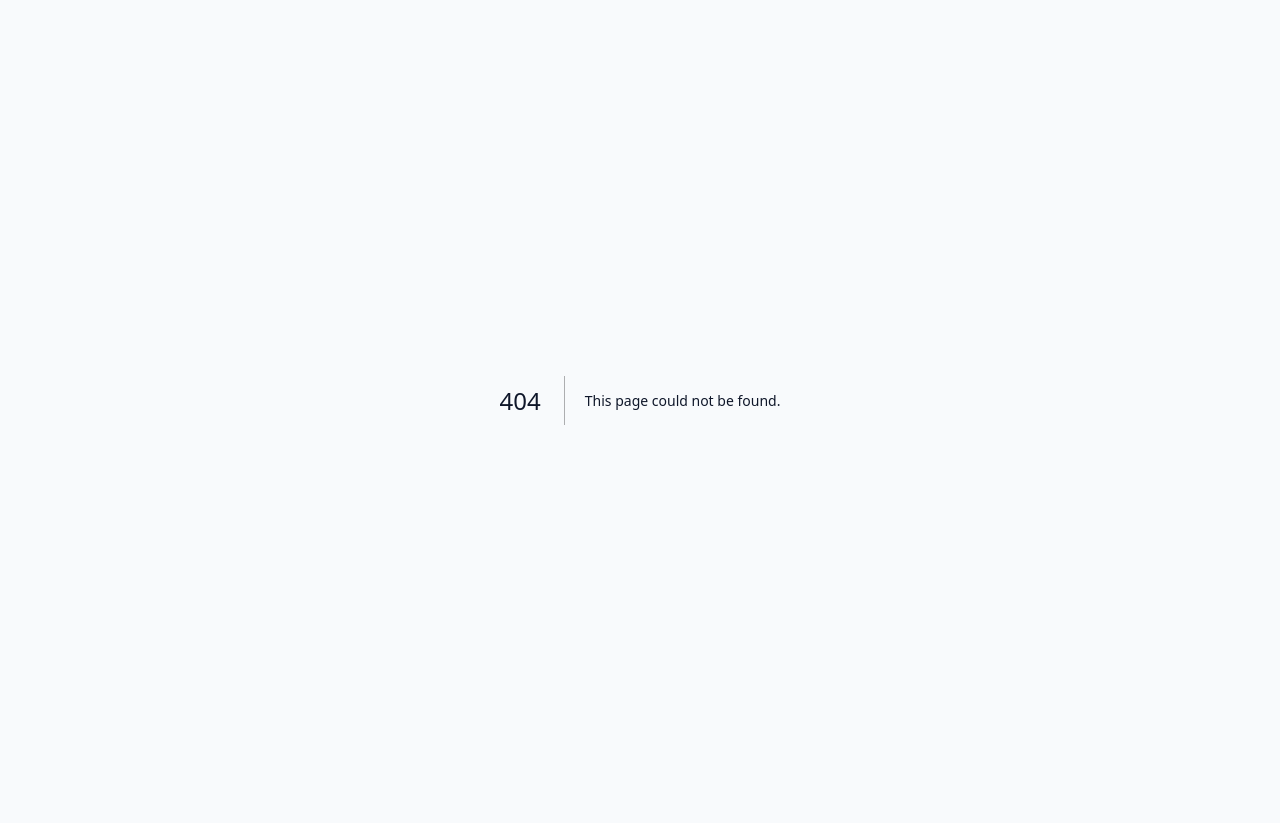
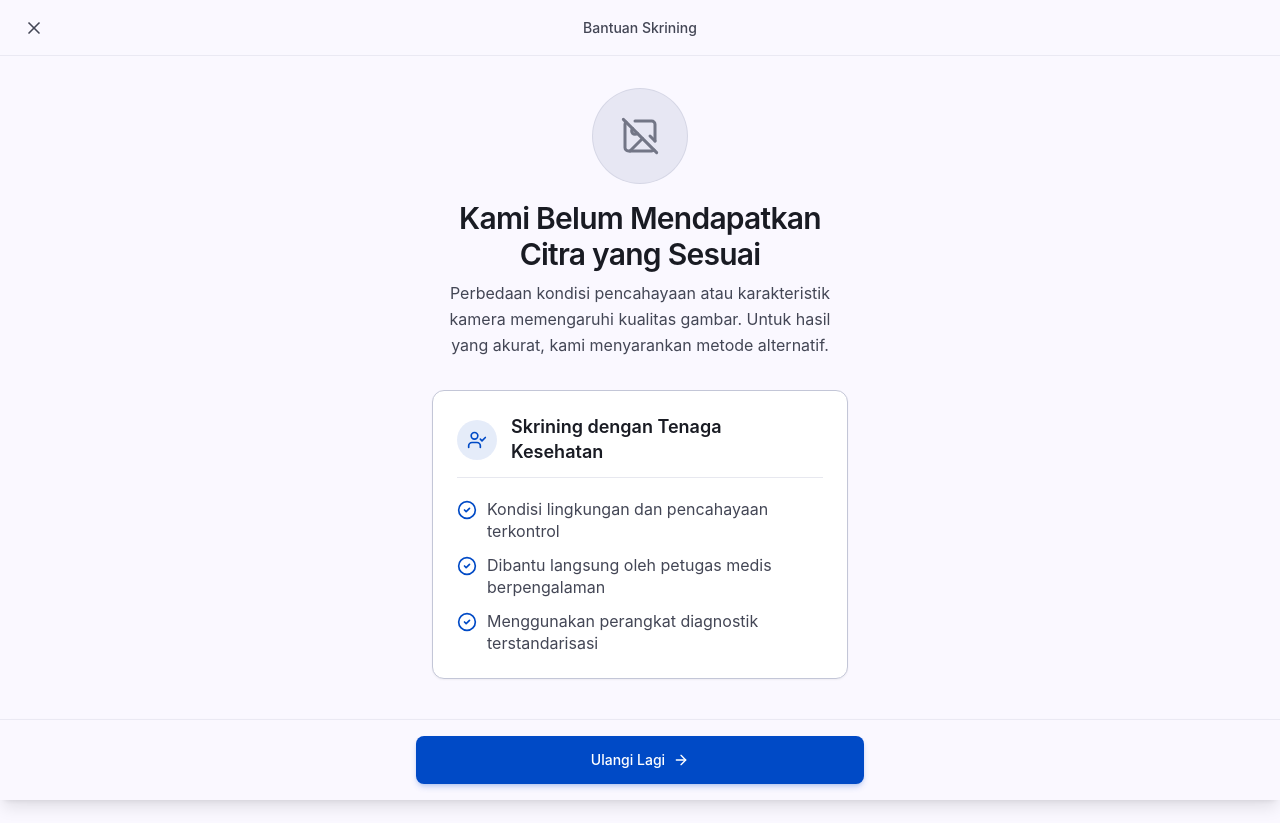
Before and after one commit to Narscode/HemaVision-anemiadetection, a Next.js app in the folder frontend/: page /pasien/skrining/bantuan in a window 1280 px wide. Before the commit this address had no page. Before the commit the page ends 800 px from the top, so only its background shows below. Built offline with nearby package versions, Linux system fonts and the light colour scheme.

Commit message:
feat(pasien): add image quality edge case help page (Bantuan Skrining)

```diff
--- a/frontend/src/app/(patient)/pasien/layout.tsx
+++ b/frontend/src/app/(patient)/pasien/layout.tsx
@@ -19,6 +19,7 @@ export default function PatientLayout({
     pathname.startsWith("/pasien/skrining/periksa-kamera") ||
     pathname.startsWith("/pasien/skrining/capture") ||
     pathname.startsWith("/pasien/skrining/proses") ||
+    pathname.startsWith("/pasien/skrining/bantuan") ||
     pathname.startsWith("/pasien/setup");
 
   if (isFullPage) {
--- /dev/null
+++ b/frontend/src/app/(patient)/pasien/skrining/bantuan/page.tsx
@@ -0,0 +1,125 @@
+"use client";
+
+import React from "react";
+import { useRouter } from "next/navigation";
+import {
+  X,
+  ImageOff,
+  UserCheck,
+  CheckCircle2,
+  ArrowRight,
+  RotateCcw,
+} from "lucide-react";
+import { ROUTES } from "@/lib/routes";
+
+export default function ScreeningImageQualityHelpPage() {
+  const router = useRouter();
+
+  const handleClose = () => {
+    router.push(ROUTES.PATIENT.HOME);
+  };
+
+  const handleRetry = () => {
+    router.push(ROUTES.PATIENT.SKRINING_CAPTURE);
+  };
+
+  return (
+    <main className="min-h-screen w-full bg-gradient-to-b from-[#FAF8FF] via-[#FAF8FF] to-[#FAF8FF] font-sans flex flex-col items-center justify-between pb-28 select-none overflow-hidden">
+
+      {/* Top Header Bar */}
+      <header className="w-full h-[56px] px-4 bg-[#FAF8FF] border-b border-[#C3C6D7]/30 flex items-center justify-between z-20">
+        <button
+          type="button"
+          onClick={handleClose}
+          className="p-2 rounded-full text-[#434655] hover:text-[#191B23] hover:bg-[#E7E7F3]/50 transition-colors cursor-pointer"
+          aria-label="Tutup"
+        >
+          <X className="w-5 h-5" />
+        </button>
+        <h1 className="text-[#434655] text-sm font-medium">
+          Bantuan Skrining
+        </h1>
+        <div className="w-9" /> {/* Spacer for centering */}
+      </header>
+
+      {/* Main Content Area */}
+      <div className="w-full max-w-[448px] mx-auto px-4 py-8 flex flex-col items-center space-y-8 animate-pop-in">
+
+        {/* Top Hero Edge Case Icon & Description */}
+        <div className="flex flex-col items-center text-center space-y-4">
+
+          {/* Grey Circular Icon Badge */}
+          <div className="w-24 h-24 bg-[#E7E7F3] rounded-full border border-[#C3C6D7]/50 shadow-xs flex items-center justify-center text-[#737686] animate-pop-in">
+            <ImageOff className="w-10 h-10 stroke-[1.8]" />
+          </div>
+
+          {/* Title & Subtitle */}
+          <div className="space-y-2 px-2">
+            <h2 className="text-[#191B23] text-2xl sm:text-3xl font-semibold leading-snug tracking-tight">
+              Kami Belum Mendapatkan<br />Citra yang Sesuai
+            </h2>
+            <p className="text-[#434655] text-base font-normal leading-relaxed max-w-sm mx-auto">
+              Perbedaan kondisi pencahayaan atau karakteristik kamera memengaruhi kualitas gambar. Untuk hasil yang akurat, kami menyarankan metode alternatif.
+            </p>
+          </div>
+
+        </div>
+
+        {/* Healthcare Worker Alternative Card */}
+        <div className="w-full bg-white rounded-xl border border-[#C3C6D7] p-6 shadow-sm hover:shadow-md transition-all duration-300 space-y-4 animate-pop-in [animation-delay:150ms]">
+
+          {/* Header Row */}
+          <div className="flex items-center gap-3.5 pb-3 border-b border-[#C3C6D7]/40">
+            <div className="w-10 h-10 bg-[#004AC6]/10 rounded-full flex items-center justify-center text-[#004AC6] flex-shrink-0">
+              <UserCheck className="w-5 h-5" />
+            </div>
+            <h3 className="text-[#191B23] text-lg font-semibold leading-snug">
+              Skrining dengan Tenaga<br />Kesehatan
+            </h3>
+          </div>
+
+          {/* 3 Benefit Items */}
+          <div className="space-y-3 pt-1">
+            <div className="flex items-start gap-2.5">
+              <CheckCircle2 className="w-5 h-5 text-[#004AC6] flex-shrink-0 mt-0.5" />
+              <p className="text-[#434655] text-base font-normal leading-snug">
+                Kondisi lingkungan dan pencahayaan terkontrol
+              </p>
+            </div>
+
+            <div className="flex items-start gap-2.5">
+              <CheckCircle2 className="w-5 h-5 text-[#004AC6] flex-shrink-0 mt-0.5" />
+              <p className="text-[#434655] text-base font-normal leading-snug">
+                Dibantu langsung oleh petugas medis berpengalaman
+              </p>
+            </div>
+
+            <div className="flex items-start gap-2.5">
+              <CheckCircle2 className="w-5 h-5 text-[#004AC6] flex-shrink-0 mt-0.5" />
+              <p className="text-[#434655] text-base font-normal leading-snug">
+                Menggunakan perangkat diagnostik terstandarisasi
+              </p>
+            </div>
+          </div>
+
+        </div>
+
+      </div>
+
+      {/* Bottom Sticky Action Bar */}
+      <footer className="fixed bottom-0 inset-x-0 bg-[#FAF8FF] border-t border-[#C3C6D7]/30 p-4 z-30 flex justify-center shadow-lg">
+        <div className="w-full max-w-[448px] mx-auto">
+          <button
+            type="button"
+            onClick={handleRetry}
+            className="group w-full py-3.5 px-6 bg-[#004AC6] hover:bg-[#003DA3] active:scale-[0.98] text-white font-medium text-sm rounded-lg shadow-md shadow-[#004AC6]/20 transition-all cursor-pointer flex items-center justify-center gap-2"
+          >
+            <span>Ulangi Lagi</span>
+            <ArrowRight className="w-4 h-4 text-white group-hover:translate-x-1 transition-transform" />
+          </button>
+        </div>
+      </footer>
+
+    </main>
+  );
+}
--- a/frontend/src/lib/routes.ts
+++ b/frontend/src/lib/routes.ts
@@ -28,6 +28,7 @@ export const ROUTES = {
     SKRINING_PERIKSA_KAMERA: "/pasien/skrining/periksa-kamera",
     SKRINING_CAPTURE: "/pasien/skrining/capture",
     SKRINING_PROSES: "/pasien/skrining/proses",
+    SKRINING_BANTUAN: "/pasien/skrining/bantuan",
     ONBOARDING_LANGKAH1: "/pasien/Onboarding/langkah-1",
     ONBOARDING_LANGKAH2: "/pasien/Onboarding/langkah-2",
     ONBOARDING_LANGKAH3: "/pasien/Onboarding/langkah-3",
```
